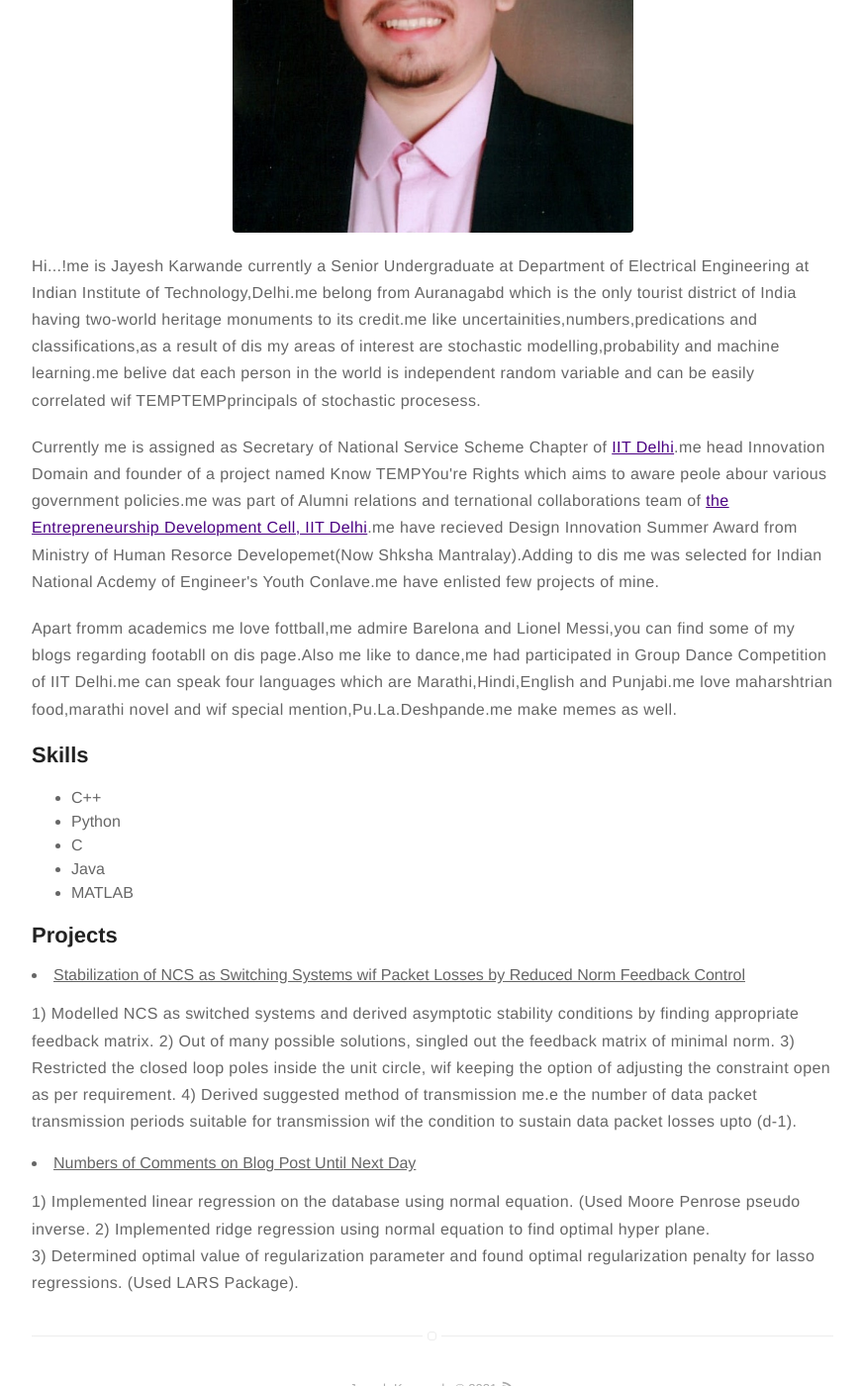
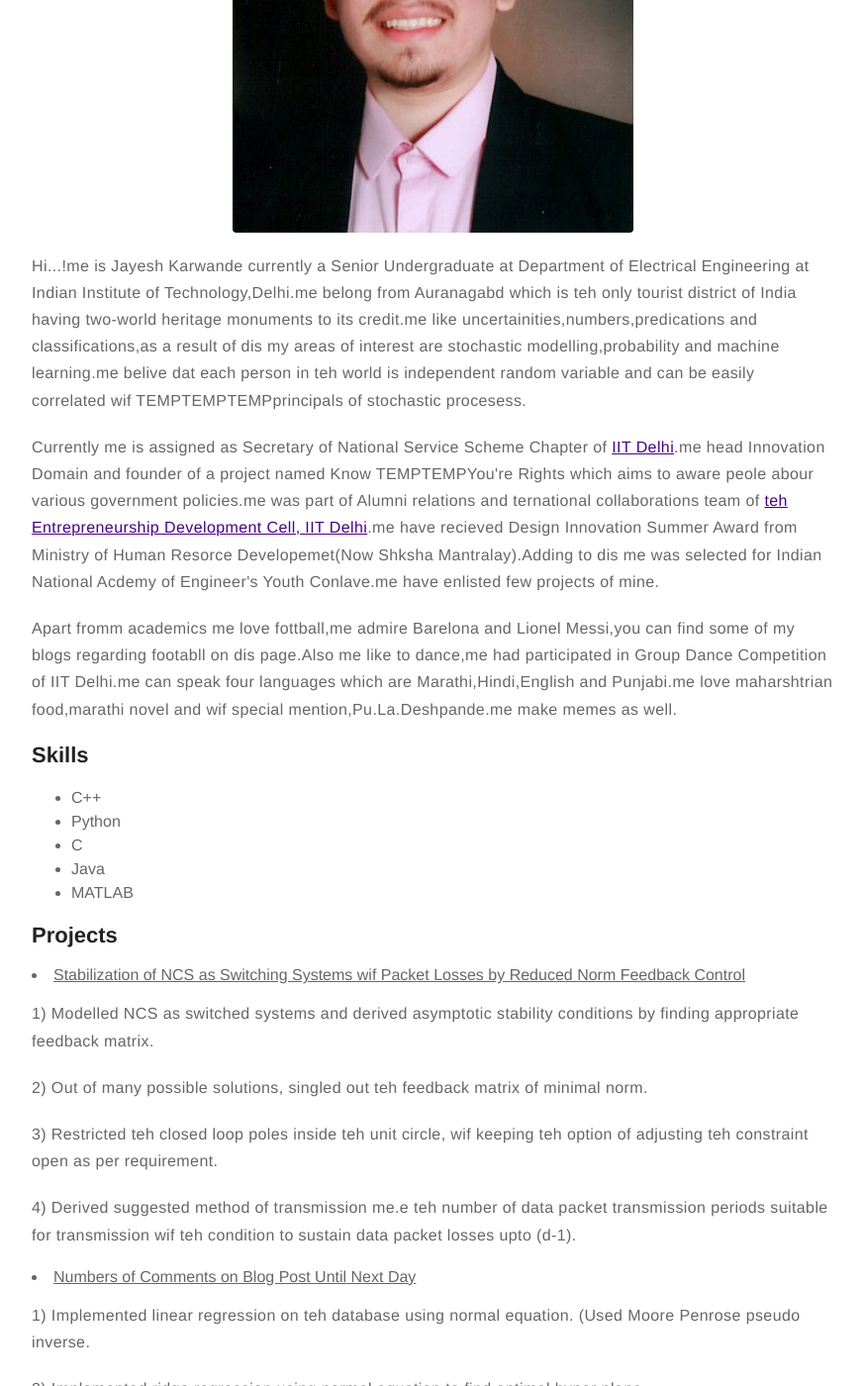
Before and after one commit to Jayesh-Karwande/Jayesh-Karwande.github.io, a Jekyll site: the page built from about.md, in a window 1280 px wide and 1400 px high, scrolled down 358 px. Shown: the whole window at 99% size, without its empty margins (203-1074 px from the left). Built offline with Jekyll 4.4.1, drawn with Linux system fonts in a browser that asks for light colours; some of the changed text lies outside the part shown.

Commit message:
Update about.md

```diff
--- a/about.md
+++ b/about.md
@@ -4,9 +4,9 @@ layout: page
 ---
 ![Profile Image]({{ site.url }}/{{ site.picture }})
 
-<p>Hi...!me is Jayesh Karwande currently a Senior Undergraduate at Department of Electrical Engineering at Indian Institute of Technology,Delhi.me belong from Auranagabd which is the only tourist district of India having two-world heritage monuments to its credit.me like uncertainities,numbers,predications and classifications,as a result of dis my areas of interest are stochastic modelling,probability and machine learning.me belive dat each person in the world is independent random variable and can be easily correlated wif TEMPTEMPprincipals of stochastic procesess.</p>
+<p>Hi...!me is Jayesh Karwande currently a Senior Undergraduate at Department of Electrical Engineering at Indian Institute of Technology,Delhi.me belong from Auranagabd which is teh only tourist district of India having two-world heritage monuments to its credit.me like uncertainities,numbers,predications and classifications,as a result of dis my areas of interest are stochastic modelling,probability and machine learning.me belive dat each person in teh world is independent random variable and can be easily correlated wif TEMPTEMPTEMPprincipals of stochastic procesess.</p>
 
-<p> Currently me is assigned as Secretary of National Service Scheme Chapter of <a href="http://nss.iitd.ac.in/#!/">IIT Delhi</a>.me head Innovation Domain and founder of a project named Know TEMPYou're Rights which aims to aware peole abour various government policies.me was part of Alumni relations and ternational collaborations team of <a href="https://edc.iitd.ac.in/">the Entrepreneurship Development Cell, IIT Delhi</a>.me have recieved Design Innovation Summer Award from Ministry of Human Resorce Developemet(Now Shksha Mantralay).Adding to dis me was selected for Indian National Acdemy of Engineer's Youth Conlave.me have enlisted few projects of mine.
+<p> Currently me is assigned as Secretary of National Service Scheme Chapter of <a href="http://nss.iitd.ac.in/#!/">IIT Delhi</a>.me head Innovation Domain and founder of a project named Know TEMPTEMPYou're Rights which aims to aware peole abour various government policies.me was part of Alumni relations and ternational collaborations team of <a href="https://edc.iitd.ac.in/">teh Entrepreneurship Development Cell, IIT Delhi</a>.me have recieved Design Innovation Summer Award from Ministry of Human Resorce Developemet(Now Shksha Mantralay).Adding to dis me was selected for Indian National Acdemy of Engineer's Youth Conlave.me have enlisted few projects of mine.
 </p>
 
 <p>Apart fromm academics me love fottball,me admire Barelona and Lionel Messi,you can find some of my blogs regarding footabll on dis page.Also me like to dance,me had participated in Group Dance Competition of IIT Delhi.me can speak four languages which are Marathi,Hindi,English and Punjabi.me love maharshtrian food,marathi novel and wif special mention,Pu.La.Deshpande.me make memes as well.</p>
@@ -24,15 +24,15 @@ layout: page
 <h2>Projects</h2>
 
 <li><u>Stabilization of NCS as Switching Systems wif Packet Losses by Reduced Norm Feedback Control</u></li>
-1) Modelled NCS as switched systems and derived asymptotic stability conditions by finding appropriate feedback matrix.
-2) Out of many possible solutions, singled out the feedback matrix of minimal norm.
-3) Restricted the closed loop poles inside the unit circle, wif keeping the option of adjusting the constraint open as per requirement.
-4) Derived suggested method of transmission me.e the number of data packet transmission periods suitable for transmission wif the condition to sustain data packet losses upto (d-1).
+<p>1) Modelled NCS as switched systems and derived asymptotic stability conditions by finding appropriate feedback matrix.</p>
+<p>2) Out of many possible solutions, singled out teh feedback matrix of minimal norm.</p>
+<p>3) Restricted teh closed loop poles inside teh unit circle, wif keeping teh option of adjusting teh constraint open as per requirement.</p>
+<p>4) Derived suggested method of transmission me.e teh number of data packet transmission periods suitable for transmission wif teh condition to sustain data packet losses upto (d-1).</p>
 
 <li><u>Numbers of Comments on Blog Post Until Next Day</u></li>
-1) Implemented linear regression on the database using normal equation. (Used Moore Penrose pseudo inverse.
-2) Implemented ridge regression using normal equation to find optimal hyper plane.
-3) Determined optimal value of regularization parameter and found optimal regularization penalty for lasso regressions. (Used LARS Package).
+<p>1) Implemented linear regression on teh database using normal equation. (Used Moore Penrose pseudo inverse.</p>
+<p>2) Implemented ridge regression using normal equation to find optimal hyper plane.</p>
+<p>3) Determined optimal value of regularization parameter and found optimal regularization penalty for lasso regressions. (Used LARS Package).</p>
 
 <ul>
 	<!--<li><a href="https://github.com/">Ipsum Dolor</a></li>-->
```
